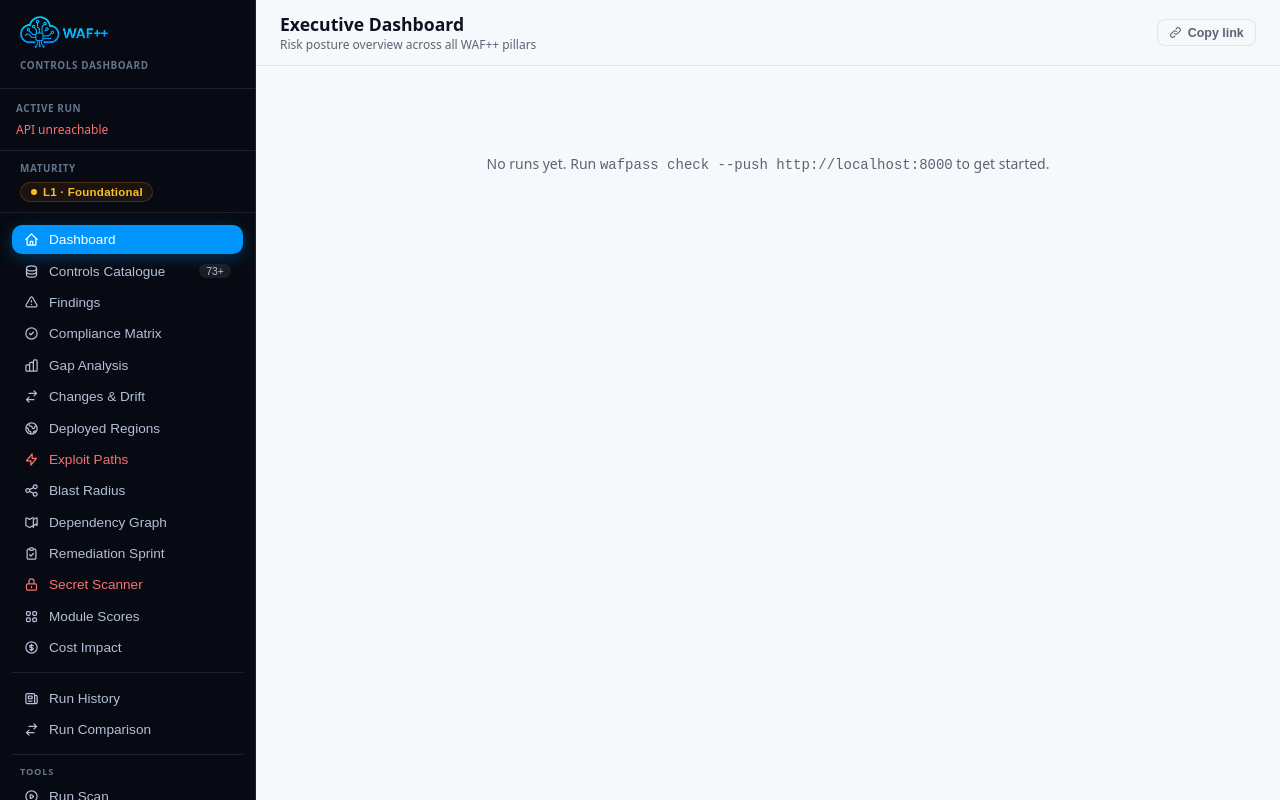
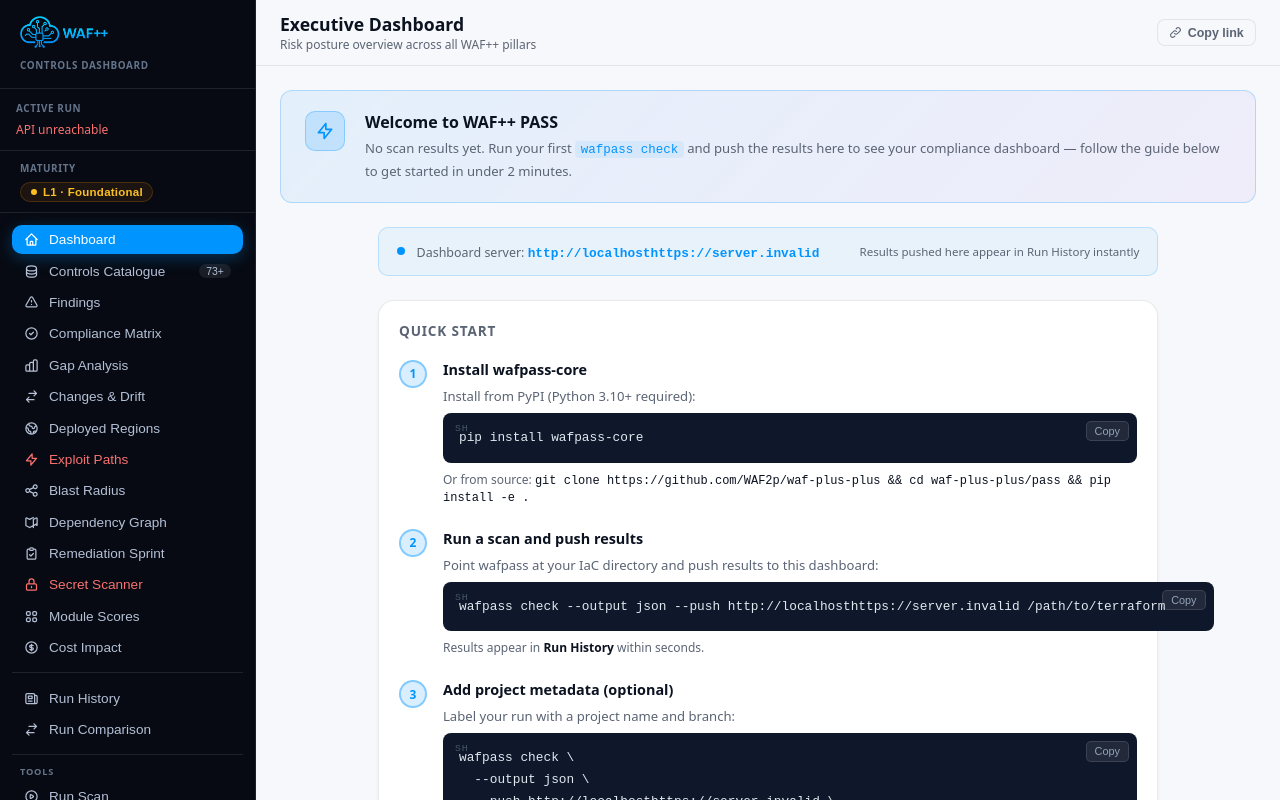
Before and after one commit to WAF2p/wafpass-dashboard, a React (Vite) app: page /#/dashboard in a window 1280 px wide. Built offline with nearby package versions, Linux system fonts and the light colour scheme; no server answers.

Commit message:
add guidance when it`s empty

```diff
--- a/src/App.tsx
+++ b/src/App.tsx
@@ -553,12 +553,38 @@
             <div style={{ display: 'flex', alignItems: 'center', justifyContent: 'center', height: '200px' }}>
               <div className="spinner" />
             </div>
+          ) : !run && runs.length === 0 ? (
+            <div style={{ display: 'flex', flexDirection: 'column', gap: '1.5rem' }}>
+              {/* First-run welcome banner */}
+              <div style={{
+                display: 'flex', alignItems: 'flex-start', gap: '1.25rem',
+                padding: '1.25rem 1.5rem', borderRadius: '12px',
+                background: 'linear-gradient(135deg, rgba(0,148,255,.08) 0%, rgba(124,58,237,.06) 100%)',
+                border: '1px solid rgba(0,148,255,.25)',
+              }}>
+                <div style={{
+                  flexShrink: 0, width: '40px', height: '40px', borderRadius: '10px',
+                  background: 'rgba(0,148,255,.15)', border: '1px solid rgba(0,148,255,.3)',
+                  display: 'flex', alignItems: 'center', justifyContent: 'center',
+                }}>
+                  <svg width="20" height="20" fill="none" stroke="var(--waf-brand)" viewBox="0 0 24 24">
+                    <path strokeLinecap="round" strokeLinejoin="round" strokeWidth={2} d="M13 10V3L4 14h7v7l9-11h-7z" />
+                  </svg>
+                </div>
+                <div>
+                  <div style={{ fontSize: '1rem', fontWeight: 700, color: 'var(--text)', marginBottom: '0.3rem' }}>
+                    Welcome to WAF++ PASS
+                  </div>
+                  <div style={{ fontSize: '0.82rem', color: 'var(--muted)', lineHeight: 1.6 }}>
+                    No scan results yet. Run your first <code style={{ color: 'var(--waf-brand)', background: 'rgba(0,148,255,.08)', padding: '0.1rem 0.35rem', borderRadius: '4px', fontSize: '0.78rem' }}>wafpass check</code> and push the results here to see your compliance dashboard — follow the guide below to get started in under 2 minutes.
+                  </div>
+                </div>
+              </div>
+              <RunScanPage />
+            </div>
           ) : !run ? (
             <div style={{ color: 'var(--muted)', textAlign: 'center', marginTop: '4rem' }}>
-              {runs.length === 0
-                ? <>No runs yet. Run <code>wafpass check --push http://localhost:8000</code> to get started.</>
-                : 'Select a run to view results.'
-              }
+              Select a run to view results.
             </div>
           ) : page === 'dashboard' ? (
             <DashboardPage run={run} onNav={p => navigate(p as Page)} />
```
